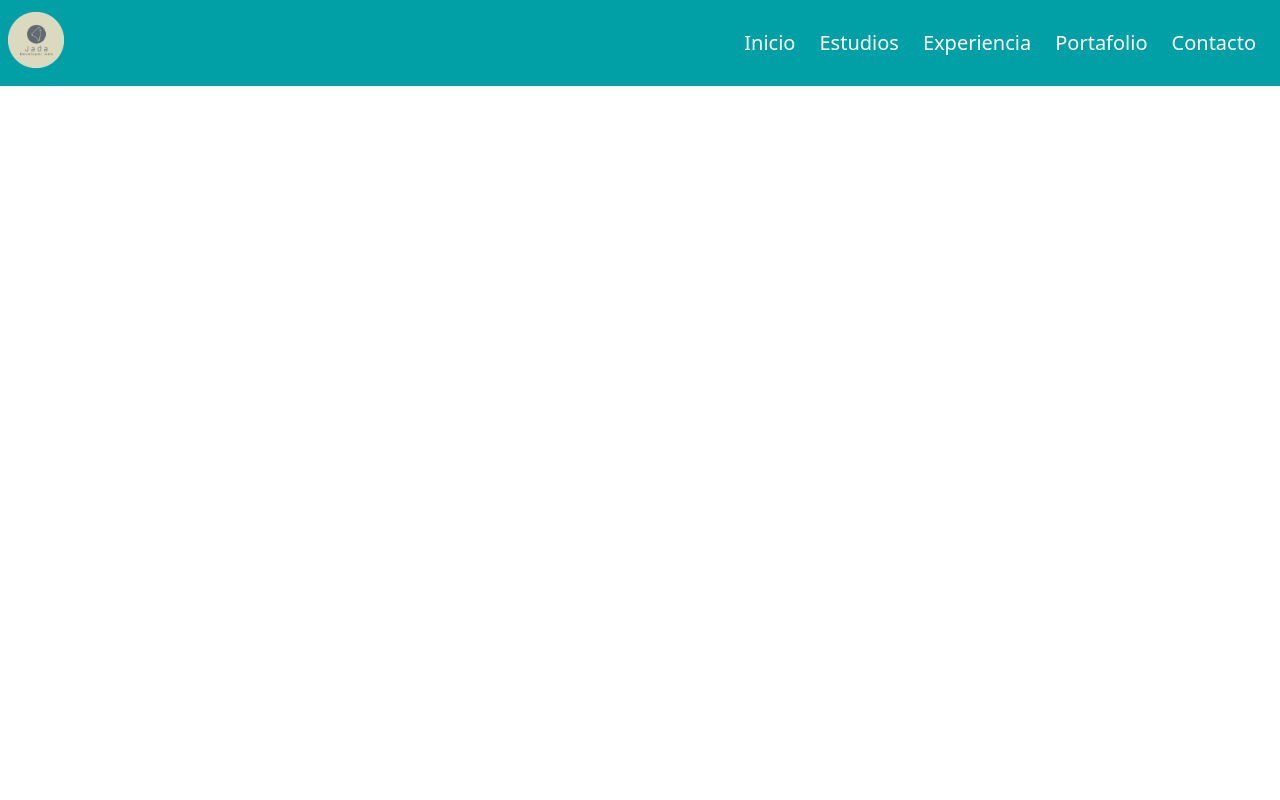
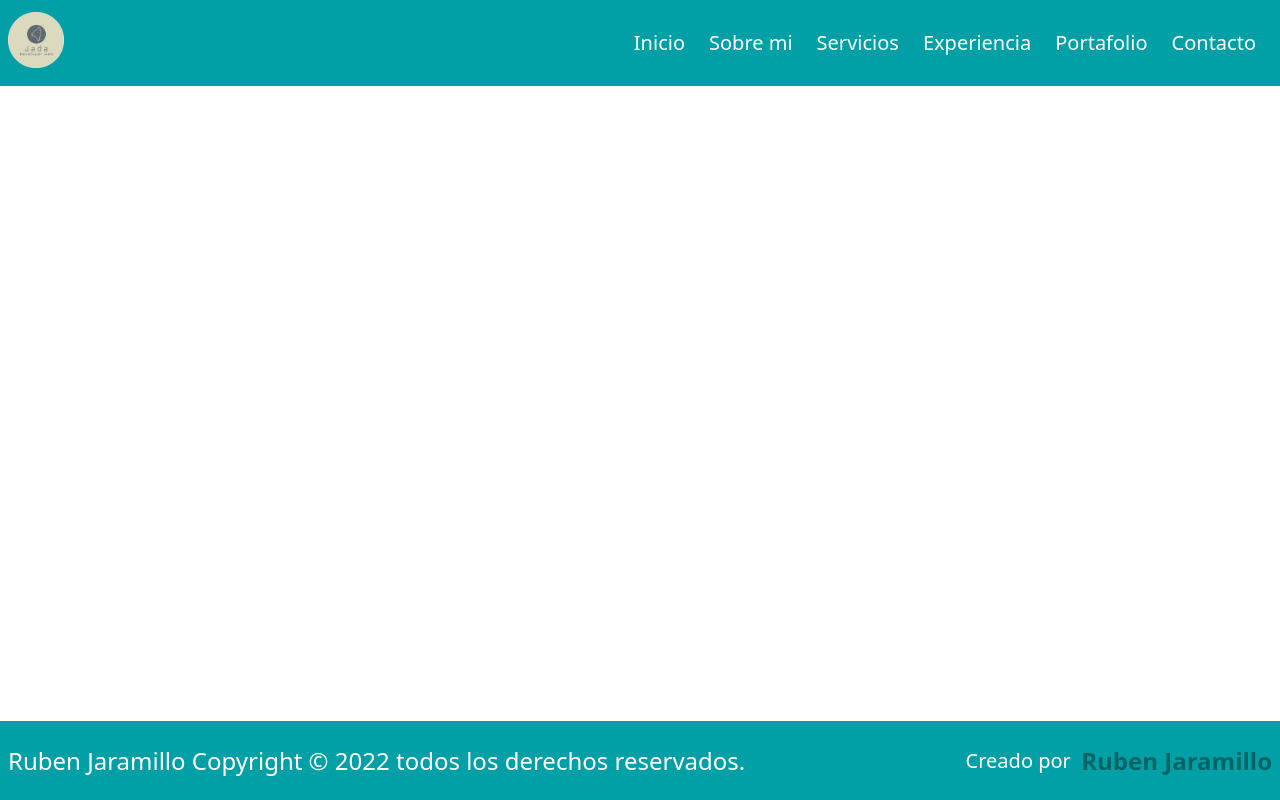
Before and after one commit to RubenJ27/Portafolio-profesional, a React (Vite) app: page / in a window 1280 px wide. Built offline with nearby package versions, Linux system fonts and the light colour scheme.

Commit message:
Se creo el componente de footer para la landing

```diff
--- a/src/App.jsx
+++ b/src/App.jsx
@@ -1,5 +1,6 @@
 import { useState } from 'react';
 import Navbar from "./components/NavBar";
+import Footer from "./components/Footer";
 import './index.css'
 
 function App() {
@@ -8,6 +9,8 @@ function App() {
   return (
     <>
     <Navbar />
+
+    <Footer />
     </>
   )
 }
--- /dev/null
+++ b/src/components/Footer.jsx
@@ -0,0 +1,35 @@
+import React from "react";
+
+
+export default function Footer() {
+  return (
+    <>
+      <footer className="flex flex-wrap items-center justify-center px-2 py-5 bg-primary-color flex-end w-full absolute bottom-0">
+        <div className="container flex flex-wrap items-center justify-center">
+          <div className="w-full relative flex justify-between lg:w-auto lg:static lg:block lg:justify-start">
+            <p
+              className="text-2xl font-light leading-relaxed inline-block whitespace-nowrap text-white items-center"
+            >Ruben Jaramillo Copyright © 2022 todos los derechos reservados.
+            </p>
+          </div>
+          <div
+            className={
+              "lg:flex flex-grow items-center"
+            }
+            id="example-navbar-danger"
+          >
+            <p
+              className="flex text-xl text-white flex-col lg:flex-row list-none lg:ml-auto justify-items-center justify-self-center items-center"
+            >Creado por <>&nbsp;</><p
+            className="flex text-2xl font-bold text-secondary-color justify-items-center justify-self-center"
+          >Ruben Jaramillo
+          </p>
+            </p>
+
+
+          </div>
+        </div>
+      </footer>
+    </>
+  );
+}
--- a/src/components/NavBar.jsx
+++ b/src/components/NavBar.jsx
@@ -43,10 +43,20 @@ export default function Navbar() {
               <Link
                 smooth
                 spy
+                to="about-me"
+              >
+                <span className="ml-2 mr-4 text-white text-xl cursor-pointer">
+                  Sobre mi
+                </span>
+              </Link>
+
+              <Link
+                smooth
+                spy
                 to="studies"
               >
                 <span className="ml-2 mr-4 text-white text-xl cursor-pointer">
-                  Estudios
+                  Servicios
                 </span>
               </Link>
               <Link
```
Also changed, not shown: src/pages/ContactPage.jsx (added), src/pages/ExperiencePage.jsx (added), src/pages/HomePage.jsx (added), src/pages/PortfolioPage.jsx (added), src/pages/ProfilePage.jsx (added).
